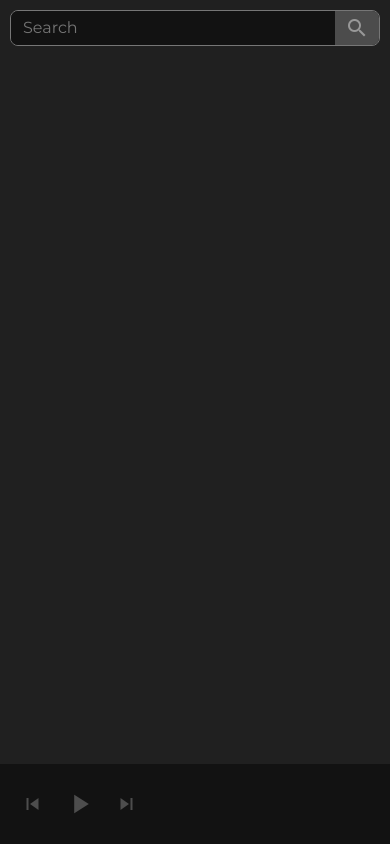
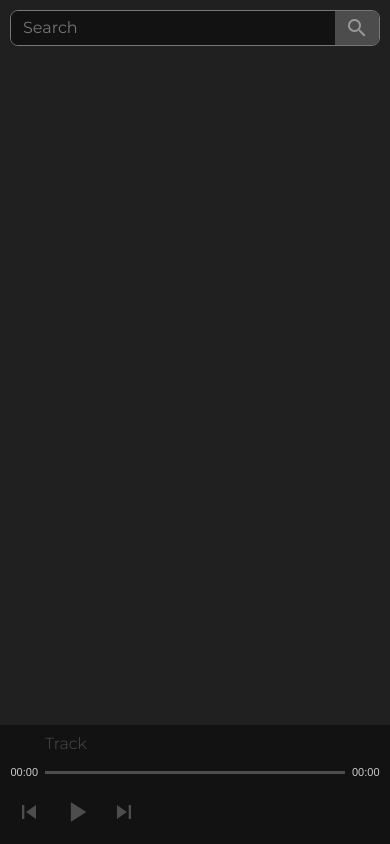
Before and after one commit to DanielNaizabekov/music, a Vue app: page / in a window 390 px wide. Built offline with nearby package versions, Linux system fonts and the light colour scheme; no server answers; what vue-youtube would draw is missing.

Commit message:
added track slider

```diff
--- a/src/components/Controller.vue
+++ b/src/components/Controller.vue
@@ -1,6 +1,6 @@
 <template>
-  <div class="controller">
-    <div class="controller-left" :class="{disabled: !currentTrackId}">
+  <div class="controller" :class="{disabled: !currentTrackId}">
+    <div class="controller-left">
       <div @click="skipPrev" class="controller-round-btn">
         <i class="material-icons">skip_previous</i>
       </div>
@@ -12,6 +12,35 @@
         <i class="material-icons">skip_next</i>
       </div>
     </div>
+
+    <div class="controller-center">
+      <h4 class="controller-center-title">{{ trackName }}</h4>
+      <div
+        @mousedown="startTrackSeek"
+        @touchstart="touchstart"
+        @touchmove="touchmove"
+        @touchend="touchend"
+        class="controller-slider-wrap"
+        :class="{active: isMouseDown}"
+        ref="sliderWrap"
+      >
+        <span class="controller-slider-counter">{{ currentTime | MMSS }}</span>
+        <div class="controller-slider">
+          <div :style="`width: ${sliderCurrentWidth}%`" class="controller-slider-inner"/>
+        </div>
+        <div :style="`left: ${sliderCurrentWidth}%`" class="controller-slider-tracker"></div>
+        <span class="controller-slider-counter">{{ trackDuration | MMSS }}</span>
+      </div>
+    </div>
+
+    <div class="controller-right"></div>
+
+    <div
+      v-show="isMouseDown"
+      @mousemove="trackSeek"
+      @mouseup="finishTrackSeek"
+      class="slider-overlay"
+    />
   </div>
 </template>
 
@@ -19,12 +48,25 @@
 import { mapGetters } from 'vuex';
 
 export default {
+  data() {
+    return {
+      trackName: 'Track',
+      trackDuration: '',
+      currentTime: '',
+      sliderWrap: null,
+      isMouseDown: false,
+      trackSeekTimer: null,
+    };
+  },
   computed: {
     ...mapGetters([
       'currentTrackId',
       'isPlayerLoading',
       'isPlayerPlaying',
     ]),
+    sliderCurrentWidth() {
+      return this.currentTime / this.trackDuration * 100;
+    },
   },
   methods: {
     skipPrev() {
@@ -40,6 +82,64 @@ export default {
     skipNext() {
       this.$player.nextTrack();
     },
+    getSearchingTime(offsetX) {
+      const offsetPercent = offsetX / this.sliderWrap.offsetWidth * 100;
+      const searchingTime = this.trackDuration * offsetPercent / 100;
+      return this.currentTime = searchingTime;
+    },
+    startTrackSeek(event) {
+      this.isMouseDown = true;
+      const searchingTime = this.getSearchingTime(event.offsetX);
+      this.$player.seekTo(searchingTime);
+    },
+    trackSeek(event) {
+      clearTimeout(this.trackSeekTimer);
+
+      const offsetX = event.offsetX - this.sliderWrap.offsetLeft;
+      if(offsetX < 0 || offsetX > this.sliderWrap.offsetWidth) return;
+      const searchingTime = this.getSearchingTime(offsetX);
+
+      this.trackSeekTimer = setTimeout(() => {
+        this.$player.seekTo(searchingTime);
+      }, 500);
+    },
+    finishTrackSeek() {
+      this.isMouseDown = false;
+    },
+    touchstart() {
+      this.isMouseDown = true;
+    },
+    touchmove(event) {
+      clearTimeout(this.trackSeekTimer);
+
+      const offsetX = event.touches[0].clientX - this.sliderWrap.offsetLeft;
+      if(offsetX < 0 || offsetX > this.sliderWrap.offsetWidth) return;
+      const searchingTime = this.getSearchingTime(offsetX);
+
+      this.trackSeekTimer = setTimeout(() => {
+        this.$player.seekTo(searchingTime);
+      }, 500);
+    },
+    touchend() {
+      this.isMouseDown = false;
+    },
+  },
+  mounted() {
+    this.$player.onStarted(playerData => {
+      this.trackName = playerData.getVideoData().title;
+      this.trackDuration = playerData.getDuration();
+    });
+    this.$player.onTimeupdate(playerData => {
+      playerData.getCurrentTime().then(response => {
+        if(!this.isMouseDown) this.currentTime = response;
+      });
+    });
+    this.sliderWrap = this.$refs.sliderWrap;
+  },
+  filters: {
+    MMSS(v) {
+      return new Date(v * 1000).toISOString().substr(14, 5);
+    },
   },
 }
 </script>
@@ -49,14 +149,19 @@ export default {
   position: fixed;
   left: 0;
   bottom: 0;
-  height: 80px;
   width: 100%;
   background: #121212;
   display: flex;
-  padding: 0 15px;
+  flex-wrap: wrap;
+  padding: 18px 15px;
+  color: #fff;
+}
+.controller.disabled .controller-round-btn,
+.controller.disabled .controller-center {
+  color: #4D4D4D;
+  pointer-events: none;
 }
 .controller-round-btn {
-  color: #fff;
   border-radius: 50px;
   width: 35px;
   height: 35px;
@@ -75,10 +180,6 @@ export default {
   display: flex;
   align-items: center;
 }
-.controller-left.disabled .controller-round-btn {
-  color: #4D4D4D;
-  pointer-events: none;
-}
 .controller-round-btn-play {
   margin: 0 8px;
   width: 43px;
@@ -87,4 +188,130 @@ export default {
 .controller-round-btn-play i {
   font-size: 32px;
 }
+.controller-center {
+  flex-grow: 1;
+  padding: 0 35px;
+  max-width: 600px;
+  margin: 0 50px;
+  display: flex;
+  flex-direction: column;
+  justify-content: center;
+}
+.controller-center-title {
+  margin: 0;
+  margin-bottom: 15px;
+  font-weight: 100;
+}
+.controller-slider-wrap {
+  display: flex;
+  align-items: center;
+  position: relative;
+  padding: 5px 0;
+  cursor: pointer;
+}
+.controller-slider-wrap:hover .controller-slider,
+.controller-slider-wrap.active .controller-slider {
+  transform: scaleY(1.8);
+}
+.controller-slider-counter {
+  position: absolute;
+  font-size: 11px;
+  font-family: Arial;
+  color: #ccc;
+}
+.controller-slider-counter:first-child {
+  left: 0;
+  transform: translateX(calc(-100% - 7px));
+}
+.controller-slider-counter:last-child {
+  right: 0;
+  transform: translateX(calc(100% + 7px));
+}
+.controller-slider {
+  width: 100%;
+  height: 3px;
+  background: #4D4D4D;
+  transition: .1s;
+}
+.controller-slider-inner {
+  height: 100%;
+  width: 0;
+  background: #ccc;
+}
+.controller-slider-tracker {
+  width: 13px;
+  height: 13px;
+  border-radius: 50px;
+  background: #ccc;
+  position: absolute;
+  transform: translateX(-50%) scale(0);
+  transition: transform .1s;
+}
+.controller-slider-wrap:hover .controller-slider-tracker,
+.controller-slider-wrap.active .controller-slider-tracker {
+  transform: translateX(-50%) scale(1);
+}
+
+.controller-right {
+  margin-left: auto;
+  width: 80px;
+  /* height: 80px; */
+  /* background: #181818; */
+}
+
+@media screen and (max-width: 900px) {
+  .controller-center {
+    margin: 0 30px;
+  }
+}
+@media screen and (max-width: 650px) {
+  .controller {
+    padding: 10px 15px;
+  }
+  .controller-center {
+    min-width: 100%;
+    order: -1;
+    margin: 0 0 10px 0;
+  }
+  .controller-center-title {
+    margin-bottom: 13px;
+  }
+  .controller-right {
+    flex-grow: 1;
+  }
+}
+@media screen and (max-width: 460px) {
+  .controller {
+    padding: 10px;
+  }
+  .controller-round-btn {
+    width: 38px;
+    height: 38px;
+  }
+  .controller-round-btn i {
+    font-size: 28px;
+  }
+  .controller-round-btn-play {
+    margin: 0 6px;
+    width: 45px;
+    height: 45px;
+  }
+  .controller-round-btn-play i {
+    font-size: 34px;
+  }
+}
+
+
+.slider-overlay {
+  position: fixed;
+  top: 0;
+  left: 0;
+  bottom: 0;
+  right: 0;
+  cursor: pointer;
+  /* display: none; */
+}
+/* .slider-overlay.active {
+  display: block;
+} */
 </style>
--- a/src/components/Player.vue
+++ b/src/components/Player.vue
@@ -19,6 +19,7 @@ export default {
   data() {
     return {
       isNecessary: false,
+      timeout: null,
     };
   },
   computed: {
@@ -32,20 +33,30 @@ export default {
       'changePlayerPlayingState',
       'changeCurrentTrackId',
     ]),
+    timeupdate() {
+      this.$player.timeupdate(this.player);
+      this.timeout = setTimeout(() => this.timeupdate(), 1000);
+    },
     buffering(event) {
       const id = event.getVideoData().video_id;
       this.changePlayerLoadingState(true);
       this.changeCurrentTrackId(id);
     },
-    started() {
+    started(event) {
       this.changePlayerLoadingState(false);
       this.changePlayerPlayingState(true);
+      this.$player.started(event);
+      if(!this.timeout) this.timeupdate();
     },
     ended() {
       this.changePlayerPlayingState(false);
+      clearTimeout(this.timeout);
+      this.timeout = null;
     },
     paused() {
       this.changePlayerPlayingState(false);
+      clearTimeout(this.timeout);
+      this.timeout = null;
     },
   },
   mounted() {
@@ -83,6 +94,9 @@ export default {
         this.player.loadPlaylist(idList, startIndex);
       }
     });
+    this.$player.onSeekTo(time => {
+      this.player.seekTo(time);
+    });
   },
 }
 </script>
--- a/src/plugins/player.js
+++ b/src/plugins/player.js
@@ -15,11 +15,20 @@ export default {
       nextTrack() {
         bus.$emit('nextTrack');
       },
+      started(event) {
+        bus.$emit('started', event);
+      },
       // loadById(id) {
       //   bus.$emit('load', id);
       // },
       loadPlaylist(idList, startIndex) {
         bus.$emit('loadPlaylist', idList, startIndex);
+      },
+      timeupdate(playerData) {
+        bus.$emit('timeupdate', playerData);
+      },
+      seekTo(time) {
+        bus.$emit('seekTo', time);
       },
 
 
@@ -35,12 +44,21 @@ export default {
       onNextTrack(fn) {
         bus.$on('nextTrack', fn);
       },
+      onStarted(fn) {
+        bus.$on('started', fn);
+      },
       // onLoadById(fn) {
       //   bus.$on('load', fn);
       // },
       onLoadPlaylist(fn) {
         bus.$on('loadPlaylist', fn);
       },
+      onTimeupdate(fn) {
+        bus.$on('timeupdate', fn);
+      },
+      onSeekTo(fn) {
+        bus.$on('seekTo', fn);
+      },
     };
   },
 }
```
